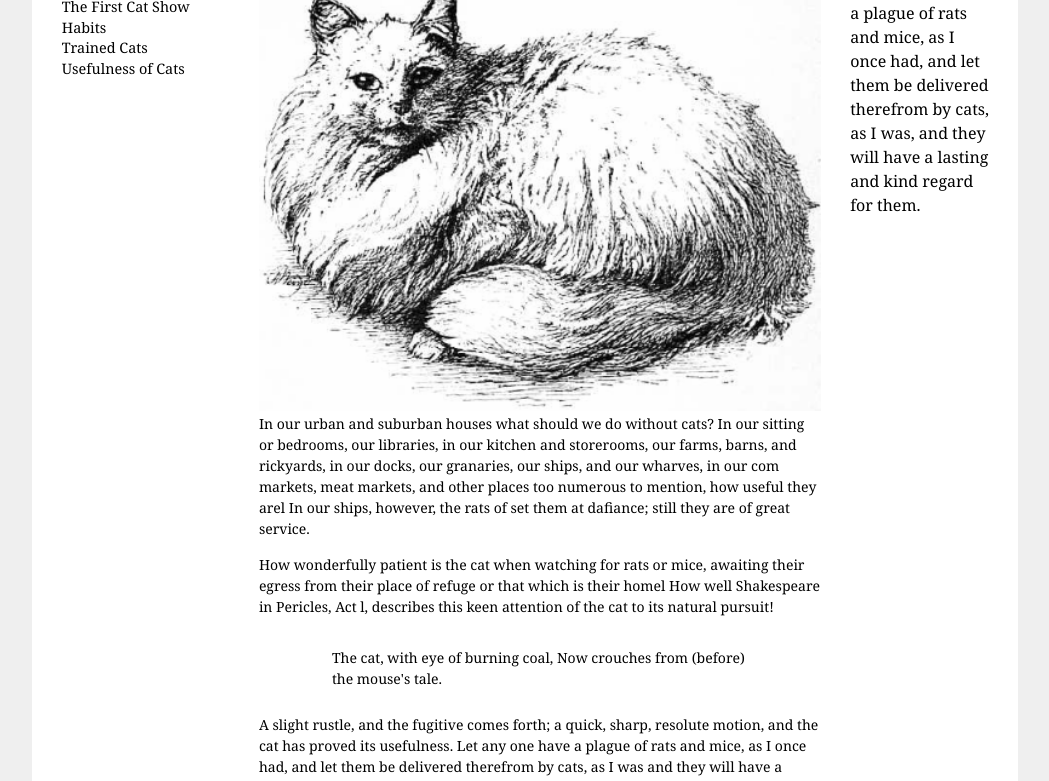
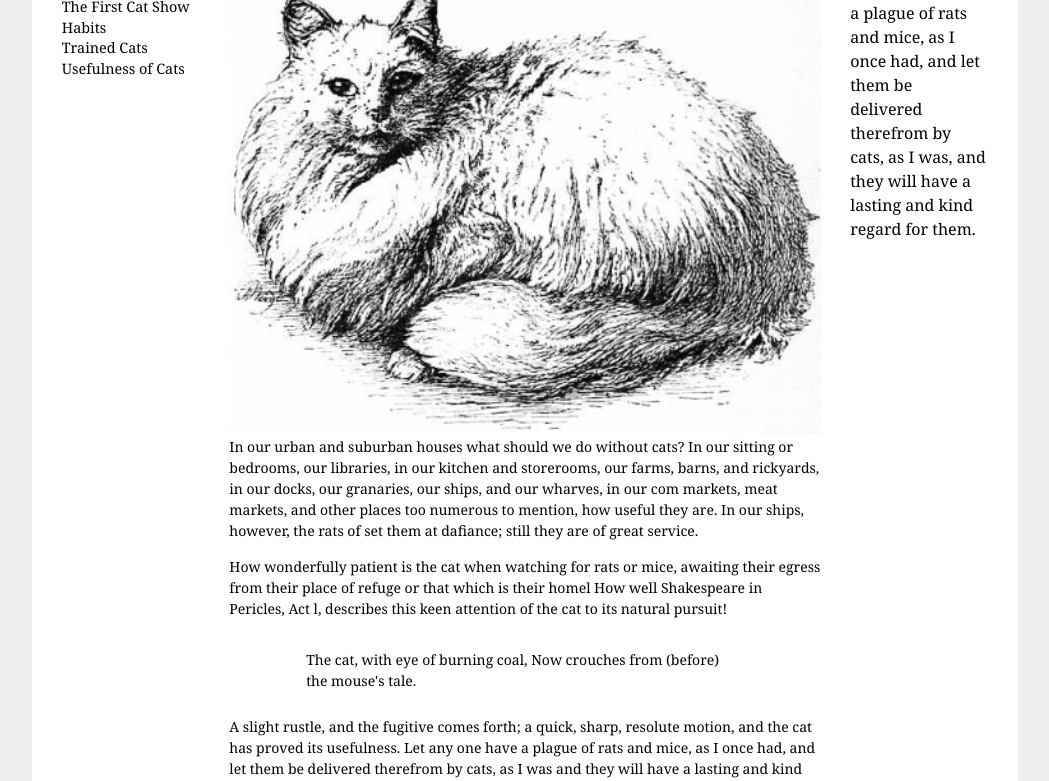
Before and after one commit to celtonlloyd/Positioning, a plain HTML site: page assignment-level-1/index.html in a window 1280 px wide. Shown: the part 162-943 px from the top of the page, without its empty margins (115-1164 px from the left). Drawn offline with Linux system fonts and the light colour scheme.

Commit message:
small changes

```diff
--- a/assignment-level-1/assets/styles/main.css
+++ b/assignment-level-1/assets/styles/main.css
@@ -76,11 +76,10 @@ h1 {
   font-size: 45px;
   padding: 1.5% 0;
   padding-top: 2%;
-
 }
 
 /* main */
-main {
+.container {
   max-width:77% ;
   margin: 0 auto;
   background-color: white;
@@ -88,8 +87,7 @@ main {
 .col {
     float: left;
     width: 20%;
-    padding: 5% 0;
-    padding-left: 3%;
+    padding: 5% 3%;
 }
 a {
     display: inline-block;
@@ -97,16 +95,14 @@ a {
     color: black;
     padding: 3px 0;
     font-size: 0.9em ;
-
 }
 .col2 {
     width: 60%;
-    padding-top: 1.5%;
+    padding: 1.5% 0;
 }
 h2 {
     font-size:2em ;
     padding-bottom: 1%;
-
 }
 p {
     padding-bottom: 15px;
@@ -120,7 +116,6 @@ p {
 }
 h3 {
     line-height: 1.5;
-    padding-right: 16.365%;
 }
 /* footer */
 footer {
--- a/assignment-level-1/index.html
+++ b/assignment-level-1/index.html
@@ -10,7 +10,7 @@
     <header>
         <h1>Extracts from "Our Cats, by Harrison Weir"</h1>
     </header>
-    <main class="clearfix">
+    <main class="clearfix container">
         <nav class="col">
             <ul>
                 <li><a href="#">Introductory</a></li>
@@ -23,7 +23,7 @@
         <article class="col col2">
             <h2>Usefullness of Cats</h2>
             <img src="assets/images/ex-1.png" alt="cat" width="100%">
-            <p>In our urban and suburban houses what should we do without cats? In our sitting or bedrooms, our libraries, in our kitchen and storerooms, our farms, barns, and rickyards, in our docks, our granaries, our ships, and our wharves, in our com markets, meat markets, and other places too numerous to mention, how useful they arel In our ships, however, the rats of set them at dafiance; still they are of great service.</p>
+            <p>In our urban and suburban houses what should we do without cats? In our sitting or bedrooms, our libraries, in our kitchen and storerooms, our farms, barns, and rickyards, in our docks, our granaries, our ships, and our wharves, in our com markets, meat markets, and other places too numerous to mention, how useful they are. In our ships, however, the rats of set them at dafiance; still they are of great service.</p>
             <p>How wonderfully patient is the cat when watching for rats or mice, awaiting their egress from their place of refuge or that which is their homel How well Shakespeare in Pericles, Act l, describes this keen attention of the cat to its natural pursuit!</p>
             <p class="indent">The cat, with eye of burning coal, Now crouches from (before)<br> the mouse's tale.</p>
             <p>A slight rustle, and the fugitive comes forth; a quick, sharp, resolute motion, and the cat has proved its usefulness. Let any one have a plague of rats and mice, as I once had, and let them be delivered therefrom by cats, as I was and they will have a lasting and kind regards for them.</p>
```
